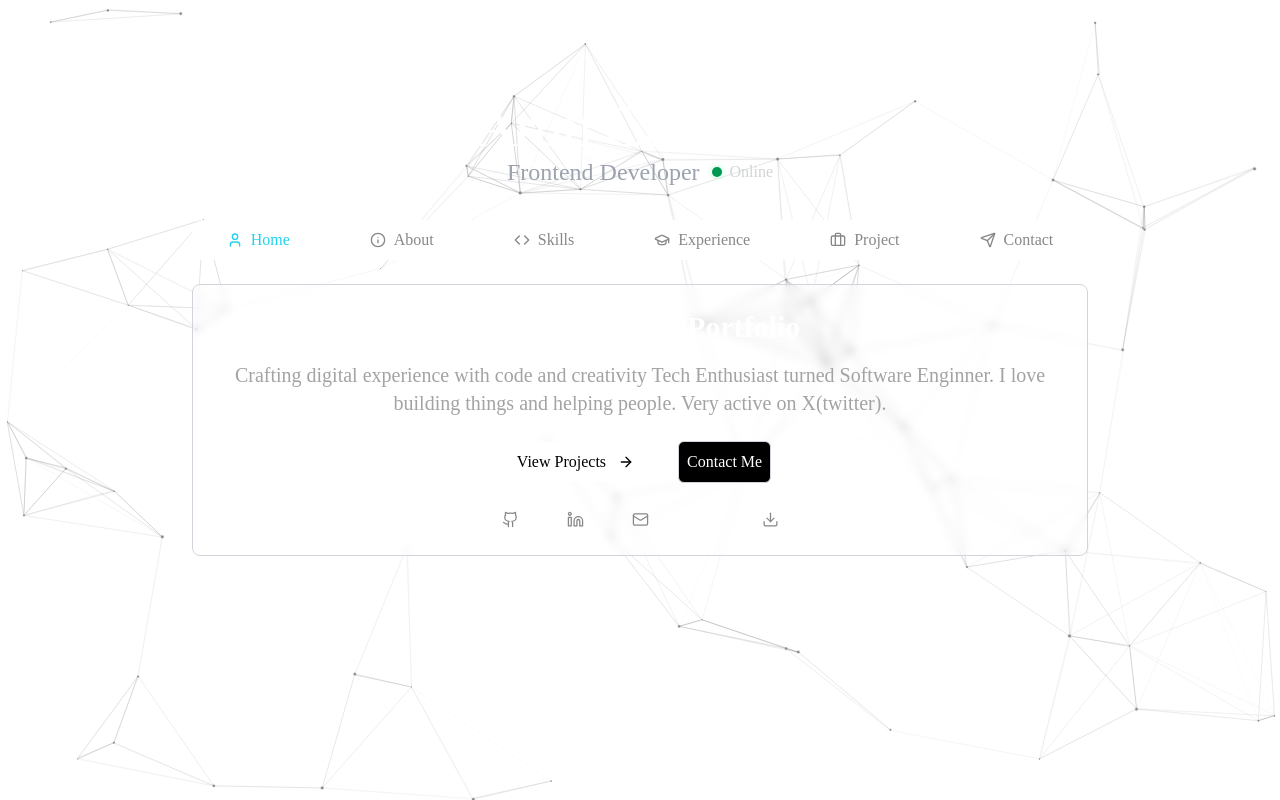
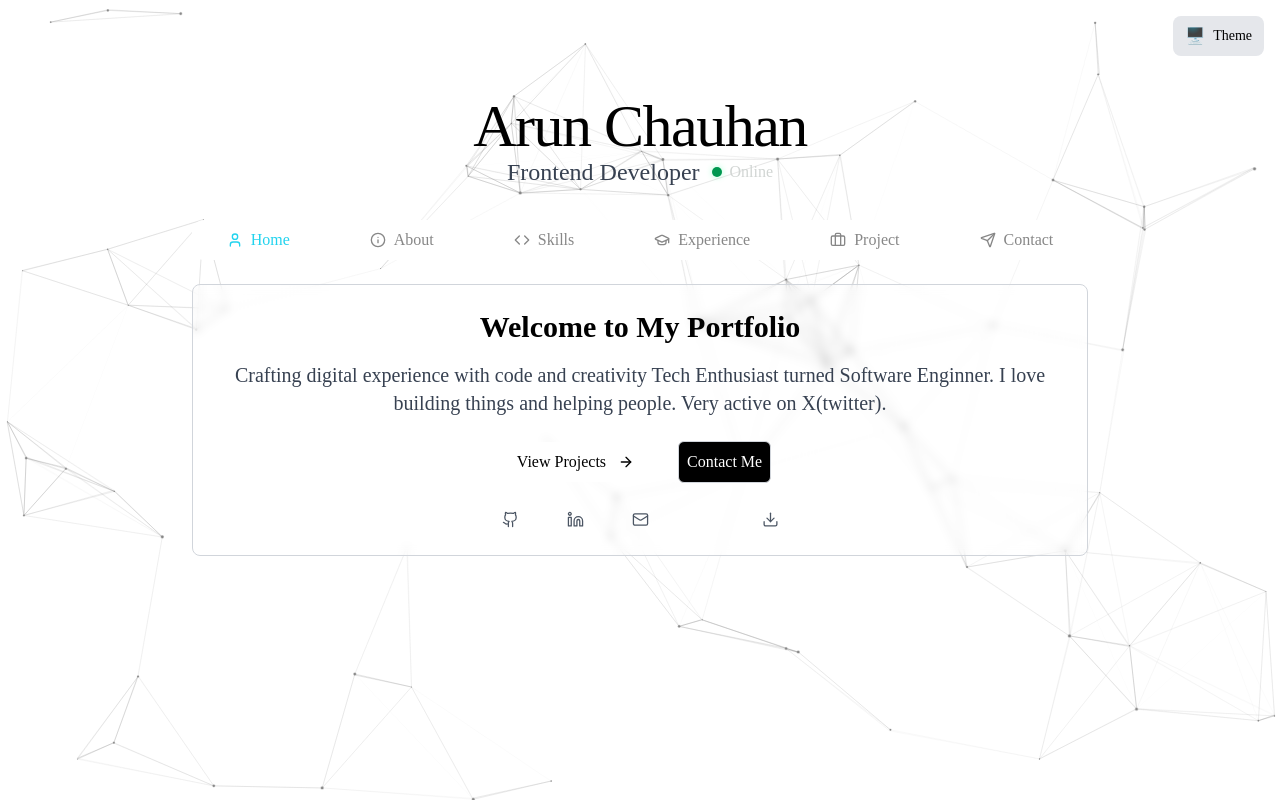
Before and after one commit to 1-arun/my-portfolio, a React (Vite) app: page / in a window 1280 px wide. Built offline with nearby package versions, Linux system fonts and the light colour scheme; some icons are missing.

Commit message:
add theme feat.

```diff
--- a/src/App.jsx
+++ b/src/App.jsx
@@ -2,17 +2,12 @@ import ParticleBackground from "./components/particle/ParticleBackground";
 import Hero from "./sections/Hero";
 import Navbar from "./components/layout/Navbar";
 import { ThemeProvider } from "./components/common/ThemeContext";
+import ThemeToggle from "./components/common/ThemeToggle";
 import Home from "./sections/Home";
 import { useState } from "react";
 import About from "./sections/About";
 import Skills from "./sections/Skills";
 import Experiences from "./sections/Experiences";
-
-
-
-
-
-
 
 export default function App() {
   const [activeSection, setActiveSection] = useState("home");
@@ -27,7 +22,7 @@ export default function App() {
 
         {/* Theme toggle */}
         <div className="fixed top-4 right-4 z-10">
-          {/* ThemeToggle component here */}
+          <ThemeToggle />
         </div>
 
         {/* Main content layout */}
@@ -44,12 +39,11 @@ export default function App() {
           </div>
           {/* Content area under navbar (can be routing or sections) */}
           <div className="w-full ">
-
             <main className="mt-6 mb-4  backdrop-blur-sm border border-gray-300 dark:bg-zinc-950 dark:border-zinc-900 rounded-lg p-6">
-              {activeSection === "home" && (<Home />)}
-              {activeSection === "about" && (<About /> )}
-              {activeSection === "skills" && (<Skills />)}
-              {activeSection === "experience" && ( <Experiences />)}
+              {activeSection === "home" && <Home />}
+              {activeSection === "about" && <About />}
+              {activeSection === "skills" && <Skills />}
+              {activeSection === "experience" && <Experiences />}
               {activeSection === "project" && (
                 <div>Projects Section - Create Project.jsx</div>
               )}
--- a/src/components/common/ThemeToggle.jsx
+++ b/src/components/common/ThemeToggle.jsx
@@ -10,13 +10,27 @@ const ThemeToggle = () => {
   const Moon = Icon.navIcon.MoonIcon;
 
   const options = [
-    { label: "Light", value: "light", icon: <Sun className="w-4 h-4 text-yellow-500" /> },
-    { label: "Dark", value: "dark", icon: <Moon className="w-4 h-4 text-white" /> },
-    { label: "System", value: "system", icon: <span className="text-gray-500">🖥️</span> },
+    {
+      label: "Light",
+      value: "light",
+      icon: <Sun className="w-4 h-4 text-yellow-500" />,
+    },
+    {
+      label: "Dark",
+      value: "dark",
+      icon: <Moon className="w-4 h-4 text-white" />,
+    },
+    {
+      label: "System",
+      value: "system",
+      icon: <span className="text-gray-500">🖥️</span>,
+    },
   ];
 
   const currentIcon = {
-    light: <Sun className="w-5 h-5 text-yellow-500" size={20} strokeWidth={1.5} />,
+    light: (
+      <Sun className="w-5 h-5 text-yellow-500" size={20} strokeWidth={1.5} />
+    ),
     dark: <Moon className="w-5 h-5 text-white" size={20} strokeWidth={1.5} />,
     system: <span className="text-gray-500">🖥️</span>,
   };
@@ -25,10 +39,10 @@ const ThemeToggle = () => {
     <div className="relative inline-block text-left">
       <button
         onClick={() => setOpen(!open)}
-        className="flex items-center gap-2 p-2 rounded-full bg-gray-200 dark:bg-gray-800"
+        className="flex items-center gap-2 px-3 py-2 rounded-lg bg-gray-200 dark:bg-gray-800 text-black dark:text-white hover:bg-gray-300 dark:hover:bg-gray-700 transition-colors"
       >
         {currentIcon[theme]}
-        <span className="text-sm capitalize hidden sm:inline">{theme}</span>
+        <span className="text-sm capitalize font-medium">Theme</span>
       </button>
 
       {open && (
--- a/src/sections/About.jsx
+++ b/src/sections/About.jsx
@@ -2,33 +2,55 @@ import React from "react";
 
 const About = () => {
   return (
-    <section id="about" className="text-[#878787]  w-full">
+    <section id="about" className="text-gray-700 dark:text-[#878787]  w-full">
       <div>
-        <h2 className="text-2xl font-semibold leading-none tracking-tight text-white">About Me</h2>
-        <p className="mt-2 text-sm text-muted-foreground">Get to know me better</p>
+        <h2 className="text-2xl font-semibold leading-none tracking-tight text-black dark:text-white">
+          About Me
+        </h2>
+        <p className="mt-2 text-sm text-muted-foreground">
+          Get to know me better
+        </p>
         <p className=" text-muted-foreground opacity-1 transform-none">
           I am a dedicated recent graduate with a year of experience in{" "}
-          <span className="space-y-4 text-black  dark:text-white underline">fromtend development,</span> currently in
-          the learning phase of both{" "}
-          <span className="text-black  dark:text-white underline">backend development.</span>I have
-          successfully <span className="text-black  dark:text-white underline">led project </span> from
-          concept to MVP, managing teams and collaborating with stakeholders to
-          deliver <span className="text-black  dark:text-white underline">innovative solutions.</span>{" "}
+          <span className="space-y-4 text-black  dark:text-white underline">
+            fromtend development,
+          </span>{" "}
+          currently in the learning phase of both{" "}
+          <span className="text-black  dark:text-white underline">
+            backend development.
+          </span>
+          I have successfully{" "}
+          <span className="text-black  dark:text-white underline">
+            led project{" "}
+          </span>{" "}
+          from concept to MVP, managing teams and collaborating with
+          stakeholders to deliver{" "}
+          <span className="text-black  dark:text-white underline">
+            innovative solutions.
+          </span>{" "}
           Passionate about creating engaging user interfaces. I am actively
           seeking oppurtunities to leverage my frontend development expertise
           and project leadership experience in impactful projects.
         </p>
       </div>
       <div className="mt-6 ">
-        <h2 className="text-white text-2xl font-bold">Education</h2>
+        <h2 className="text-black dark:text-white text-2xl font-bold">
+          Education
+        </h2>
       </div>
       <div className=" bg-black border-lg border-gray-300 p-6 mt-4 dark:border-zinc-900 border rounded-md">
-        <h3 className="text-lg text-black dark:text-white font-semibold">Bachelor of Science (B.Sc.)</h3>
-        <p className="text-white text-muted-foreground">Computer Science</p>
+        <h3 className="text-lg text-black dark:text-white font-semibold">
+          Bachelor of Science (B.Sc.)
+        </h3>
+        <p className="text-black dark:text-white text-muted-foreground">
+          Computer Science
+        </p>
         <p className="text-sm text-muted-foreground">Univesity of Mumbai</p>
       </div>
       <div className="dark:bg-black border-lg border-gray-300 p-6 mt-4 dark:border-zinc-900 border rounded-md mb-2">
-        <h3 className="dark:text-white text-black text-lg font-semibold">Self-taught</h3>
+        <h3 className="dark:text-white text-black text-lg font-semibold">
+          Self-taught
+        </h3>
         <p text-muted-foreground>Frontend Developer</p>
       </div>
     </section>
--- a/src/sections/Experiences.jsx
+++ b/src/sections/Experiences.jsx
@@ -4,17 +4,17 @@ export default function () {
   return (
     <section>
       <div>
-        <h1 className="text-white text-2xl">Professional Experience </h1>
-        <p className="text-gray-300 text-sm text-muted-foreground">
+        <h1 className="text-black dark:text-white text-2xl">
+          Professional Experience{" "}
+        </h1>
+        <p className="text-gray-700 dark:text-gray-300 text-sm text-muted-foreground">
           My journey in the tech industry
         </p>
       </div>
       <div>
         <div>
           <h2>DevAlive Technology</h2>
-          <p>
-
-          </p>
+          <p></p>
         </div>
         <div></div>
         <div></div>
--- a/src/sections/Hero.jsx
+++ b/src/sections/Hero.jsx
@@ -1,17 +1,15 @@
-
-import siteConfig from '../config/site.config';
-import OnlineStatus from '../components/common/OnlineStatus';
+import siteConfig from "../config/site.config";
+import OnlineStatus from "../components/common/OnlineStatus";
 
 const Hero = () => {
   return (
-
     <div className=" flex justify-center items-center flex-col">
-          <p className="text-6xl md:text-6xl font-medium  text-white tracking-tight">
+      <p className="text-6xl md:text-6xl font-medium  text-black dark:text-white tracking-tight">
         {siteConfig.name}
       </p>
 
       <div className="flex  items-center justify-center flex-wrap">
-            <p className="text-2xl font-normal text-gray-400 ">
+        <p className="text-2xl font-normal text-gray-700 dark:text-gray-400 ">
           {siteConfig.title}
         </p>
         <OnlineStatus isOnline={siteConfig.online} />
--- a/src/sections/Home.jsx
+++ b/src/sections/Home.jsx
@@ -2,20 +2,25 @@ import { Icon } from "../assets/index";
 
 const MediaIcon = [
   { href: "https://github.com/1-arun", icon: Icon.navIcon.Github },
-  { href: "https://www.linkedin.com/in/codeswitharun/", icon: Icon.navIcon.LinkedIn },
+  {
+    href: "https://www.linkedin.com/in/codeswitharun/",
+    icon: Icon.navIcon.LinkedIn,
+  },
   { href: "mailto:codeswitharun@gmail.com", icon: Icon.navIcon.Email },
   { href: "https://x.com/1Arun_", icon: Icon.socialIcons.Twitter },
-  { href: "https://drive.google.com/file/d/1sJDE7nieX7Gka2-15P0eJwXy_6m4nMg5/view?usp=drivesdk", icon: Icon.navIcon.Download },
+  {
+    href: "https://drive.google.com/file/d/1sJDE7nieX7Gka2-15P0eJwXy_6m4nMg5/view?usp=drivesdk",
+    icon: Icon.navIcon.Download,
+  },
 ];
 
 const Home = () => {
-
   return (
     <div className="flex flex-col justify-center items-center ">
-      <h1 className=" text-white text-3xl font-bold mb-4">
+      <h1 className="text-black dark:text-white text-3xl font-bold mb-4">
         Welcome to My Portfolio{" "}
       </h1>
-      <p className="text-xl text-[#a3a3a3] mb-6  text-center ">
+      <p className="text-xl text-gray-700 dark:text-[#a3a3a3] mb-6  text-center ">
         Crafting digital experience with code and creativity Tech Enthusiast
         turned Software Enginner. I love building things and helping people.
         Very active on X(twitter).{" "}
@@ -26,7 +31,7 @@ const Home = () => {
             View Projects{" "}
             <span>{<Icon.navIcon.ArrowRight className="ml-2 p-1" />}</span>
           </p>
-          <p className="text-white  bg-black p-2 border border-gray-300 dark:border-zinc-900 rounded-md hover:bg-zinc-900">
+          <p className="text-white dark:text-white  bg-black p-2 border border-gray-300 dark:border-zinc-900 rounded-md hover:bg-zinc-900">
             Contact Me
           </p>
         </div>
@@ -34,12 +39,15 @@ const Home = () => {
           {MediaIcon.map(({ href, icon }, index) => {
             const IconComponent = icon;
             return (
-              <li key={index} className="text-[#878787]  ">
+              <li key={index} className="text-gray-600 dark:text-[#878787]  ">
                 <a
-                href={href}
-                target="_blank"
-                rel="noopener noreferrer"
-                className={"items-center gap-2 hover:text-cyan-400 transition"}>
+                  href={href}
+                  target="_blank"
+                  rel="noopener noreferrer"
+                  className={
+                    "items-center gap-2 hover:text-cyan-400 transition"
+                  }
+                >
                   <IconComponent
                     className=" transition-transform duration-300 ease-in-out group-hover:rotate-[360deg]"
                     sx={{ fontSize: 17 }} // For MUI
--- a/src/sections/Skills.jsx
+++ b/src/sections/Skills.jsx
@@ -21,15 +21,18 @@ const skills = [
 
 export default function () {
   return (
-    <section id="Skills" className="text-[#878787]  w-full">
+    <section id="Skills" className="text-gray-700 dark:text-[#878787]  w-full">
       <div className="">
-        <h2 className="text-white text-2xl leading-none tracking-tight font-normal ">
+        <h2 className="text-black dark:text-white text-2xl leading-none tracking-tight font-normal ">
           Skills
         </h2>
         <div>
           <ul className="flex flex-wrap gap-2 mt-2 w-full">
             {skills.map((item, index) => (
-              <li key={index} className="dark:text-black bg-white rounded-md px-4">
+              <li
+                key={index}
+                className="text-black dark:text-black bg-white rounded-md px-4"
+              >
                 {item}
               </li>
             ))}
```
Lines whose indentation alone changed are shown as unchanged.
